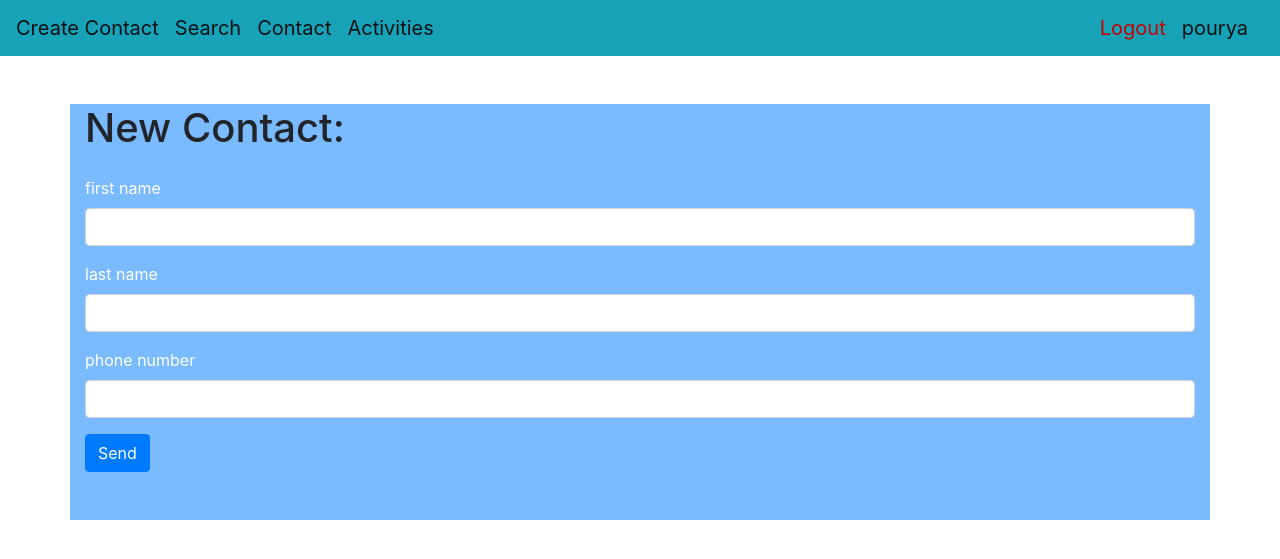
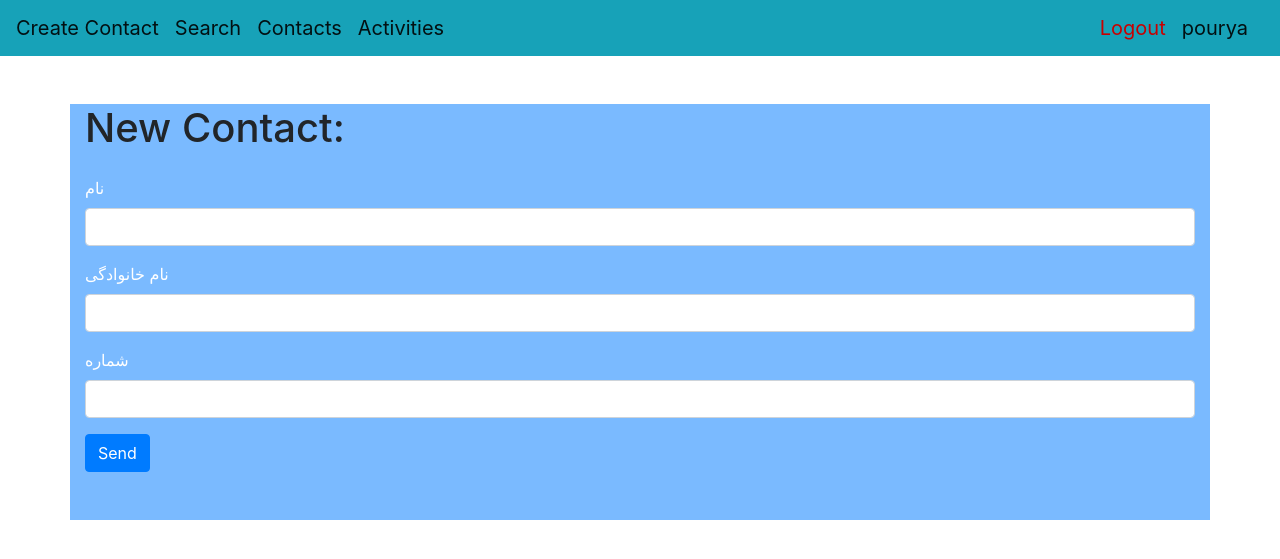
Before and after one commit to pouria-azizi/Phonebook-Project, a Django app: page /phones/ in a window 1280 px wide. Shown: the top 559 px of the page. Run offline with Django 3.2, Linux system fonts and the light colour scheme; a user stored in the database is signed in; some libraries are stand-ins or nearby versions.

Commit message:
localization

```diff
--- a/phonebook/phones/templates/phones/Entry_update_form.html
+++ b/phonebook/phones/templates/phones/Entry_update_form.html
@@ -14,9 +14,9 @@
             <div class="form-group" style="color: white" {% if LANGUAGE_BIDI %}dir="rtl"{% endif %}>
 
 
-                <label class="mb-2" style="color: white" >{% trans 'نام' %}: {{ form.name|add_class:'form-control' }}</label>
-                <label class="mt-2" style="color: white" >{% trans 'نام خانوادگی' %}: {{ form.last_name|add_class:'form-control' }}</label>
-                <label class="mt-2" style="color: white" >{% trans 'شماره' %}: {{ form.phone_number|add_class:'form-control' }}</label>
+                <label class="mb-2" style="color: white" >{% trans 'نام' %} {{ form.name|add_class:'form-control' }}</label>
+                <label class="mt-2" style="color: white" >{% trans 'نام خانوادگی' %} {{ form.last_name|add_class:'form-control' }}</label>
+                <label class="mt-2" style="color: white" >{% trans 'شماره' %} {{ form.phone_number|add_class:'form-control' }}</label>
 
 
                 <input type="submit" class="btn mt-2 btn-primary" value="Update">
--- a/phonebook/phones/templates/phones/add_entry.html
+++ b/phonebook/phones/templates/phones/add_entry.html
@@ -18,7 +18,7 @@
 
         <a class="navbar-brand" href={% url 'phones:search' %}>{% trans 'Search' %}</a>
 
-        <a class="navbar-brand" href={% url 'phones:contacts' %}>{% trans 'Contact' %}</a>
+        <a class="navbar-brand" href={% url 'phones:contacts' %}>{% trans 'Contacts' %}</a>
 
         <a class="navbar-brand" href="{% url 'phones:recent-activities' %}">Activities</a>
     {% endif %}
@@ -39,15 +39,15 @@
     <h1 class="mt-5 mb-4">New Contact:</h1>
     <form>
         <div class="form-group">
-            <label for="title" style="color: white">first name</label>
+            <label for="title" style="color: white">{% trans 'نام' %}</label>
             {{ form.name|add_class:'form-control' }}
         </div>
         <div class="form-group">
-            <label for="title" style="color: white">last name</label>
+            <label for="title" style="color: white">{% trans 'نام خانوادگی' %}</label>
             {{ form.last_name|add_class:'form-control' }}
         </div>
         <div class="form-group">
-            <label for="title" style="color: white">phone number</label>
+            <label for="title" style="color: white">{% trans 'شماره' %}</label>
             {{ form.phone_number|add_class:'form-control' }}
         </div>
         {#    {{ form.as_table}}#}
--- a/phonebook/phones/templates/phones/entry_list.html
+++ b/phonebook/phones/templates/phones/entry_list.html
@@ -10,7 +10,7 @@
     <div class="container-login100" style="background-color: #7abaff" >
         <div class="container">
             {#            {% cache 3600 1 %}#}
-
+            <h2 style="color: white" class="mb-5" lang="fa">{% trans 'فهرست مخاطب ها' %}</h2>
             <table class="table table-striped" style="background-color: white">
                 <thead>
                 <tr>
```
Also changed, not shown: phonebook/phones/locale/en/LC_MESSAGES/django.po, 1 other file.
